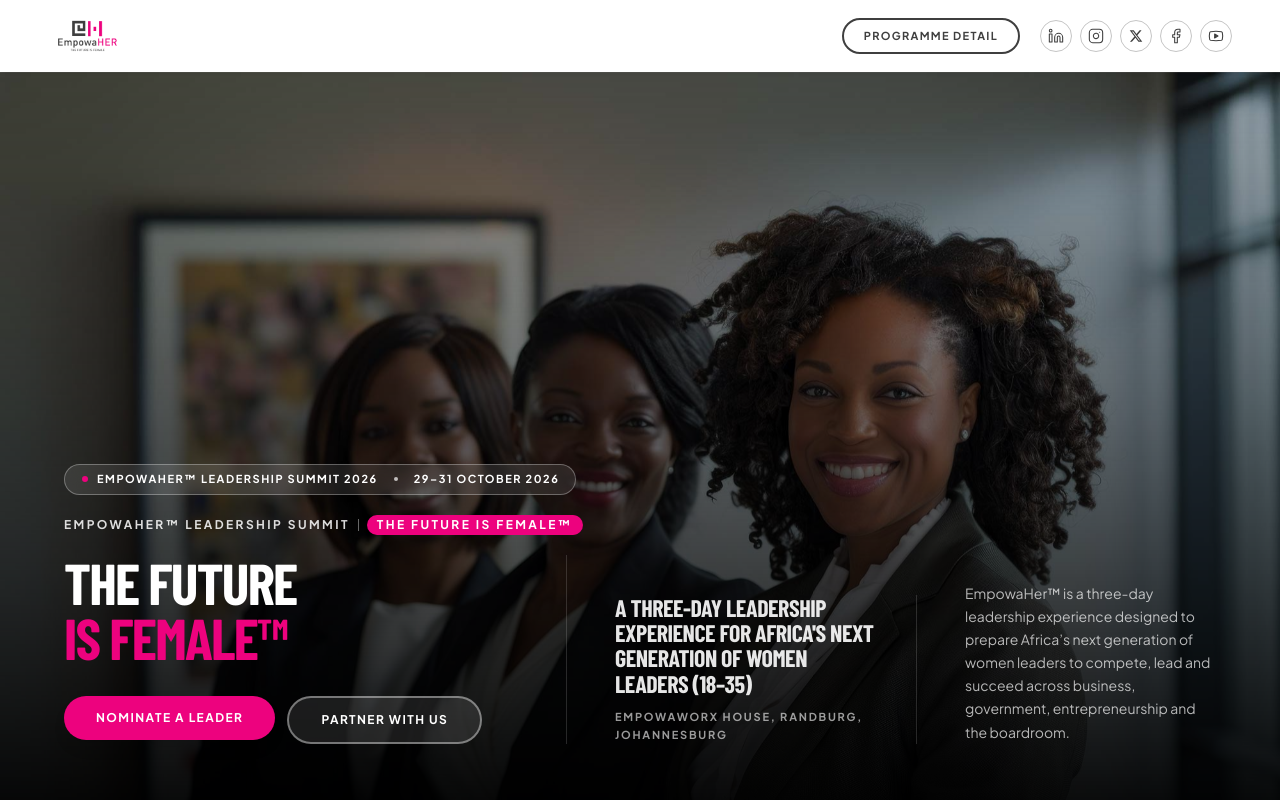
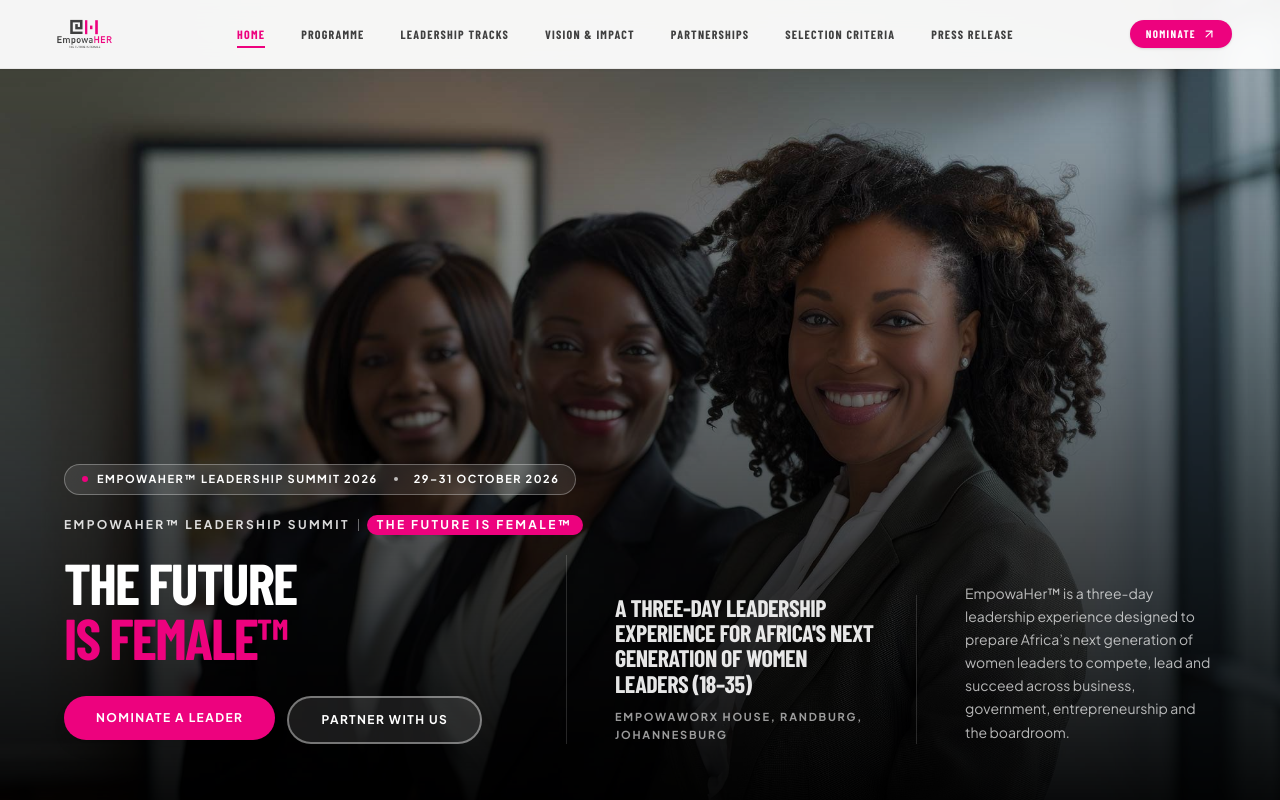
Before and after one commit to brandfocal/empowaher, a Next.js app: page / in a window 1280 px wide. Shown: the top 800 px of the page. Built offline with nearby package versions, Linux system fonts and the light colour scheme; a web font is replaced by a local one.

Commit message:
Raise hero image framing, add global BackToTop button, implement responsive site-wide navigation menu bar, and remove launching soon note from footer

```diff
--- a/src/app/layout.tsx
+++ b/src/app/layout.tsx
@@ -1,6 +1,7 @@
 import type { Metadata } from "next";
 import { Plus_Jakarta_Sans, Barlow_Condensed } from "next/font/google";
 import { ScrollObserver } from "@/components/ScrollObserver";
+import { BackToTop } from "@/components/BackToTop";
 import "./globals.css";
 
 const plusJakartaSans = Plus_Jakarta_Sans({
@@ -44,6 +45,7 @@
     >
       <body className="min-h-full flex flex-col">
         <ScrollObserver />
+        <BackToTop />
         {children}
       </body>
     </html>
--- /dev/null
+++ b/src/components/BackToTop.tsx
@@ -0,0 +1,42 @@
+"use client";
+
+import { useEffect, useState } from "react";
+import { usePathname } from "next/navigation";
+import { ArrowUp } from "lucide-react";
+
+export function BackToTop() {
+  const [showBackToTop, setShowBackToTop] = useState(false);
+  const pathname = usePathname();
+  const isProgrammePage = pathname?.startsWith("/programme");
+
+  useEffect(() => {
+    const handleScroll = () => {
+      setShowBackToTop(window.scrollY > 400);
+    };
+
+    handleScroll();
+    window.addEventListener("scroll", handleScroll, { passive: true });
+    return () => window.removeEventListener("scroll", handleScroll);
+  }, []);
+
+  const scrollToTop = () => {
+    window.scrollTo({ top: 0, behavior: "smooth" });
+  };
+
+  return (
+    <button
+      type="button"
+      aria-label="Back to top"
+      onClick={scrollToTop}
+      className={`fixed right-4 sm:right-6 z-50 flex h-10 w-10 sm:h-11 sm:w-11 items-center justify-center rounded-full bg-[#ed027e] text-white shadow-2xl transition-all duration-300 hover:scale-110 hover:bg-[#ed027e]/90 active:scale-95 ${
+        isProgrammePage ? "bottom-24 sm:bottom-20" : "bottom-6"
+      } ${
+        showBackToTop
+          ? "translate-y-0 opacity-100 pointer-events-auto"
+          : "translate-y-4 opacity-0 pointer-events-none"
+      }`}
+    >
+      <ArrowUp className="h-5 w-5" strokeWidth={2.5} />
+    </button>
+  );
+}
--- a/src/components/EmpowaHerComingSoon.tsx
+++ b/src/components/EmpowaHerComingSoon.tsx
@@ -128,7 +128,7 @@
               id="hero-parallax-img"
               src="/feature-image8.jpg"
               alt="EmpowaHer Leadership Summit"
-              className="h-full w-full object-cover object-[62%_4rem] sm:object-[60%_4.5rem] will-change-transform"
+              className="h-full w-full object-cover object-[62%_0.75rem] sm:object-[60%_1rem] lg:object-[60%_top] will-change-transform"
               style={{
                 transform: "translateY(0)",
                 transformOrigin: "top right",
--- a/src/components/EmpowaHerSummitHome.tsx
+++ b/src/components/EmpowaHerSummitHome.tsx
@@ -124,7 +124,7 @@
               id="hero-parallax-img"
               src="/feature-image8.jpg"
               alt="EmpowaHer Leadership Summit"
-              className="h-full w-full object-cover object-[62%_4rem] sm:object-[60%_4.5rem] will-change-transform"
+              className="h-full w-full object-cover object-[62%_0.75rem] sm:object-[60%_1rem] lg:object-[60%_top] will-change-transform"
               style={{
                 transform: "translateY(0)",
                 transformOrigin: "top right",
--- a/src/components/Footer.tsx
+++ b/src/components/Footer.tsx
@@ -131,7 +131,7 @@
       <div className="border-t border-white/10 bg-black px-5 py-8 text-white/60 md:px-12 lg:px-16">
         <div className="mx-auto flex max-w-[1200px] flex-col items-start justify-between gap-3 text-left text-xs font-semibold uppercase tracking-[0.12em] md:flex-row md:items-center">
           <div>
-            <span>© {new Date().getFullYear()} EMPOWAHER • AN EMPOWAWORX INITIATIVE • OFFICIAL WEBSITE LAUNCHING SOON.</span>
+            <span>© {new Date().getFullYear()} EMPOWAHER • AN EMPOWAWORX INITIATIVE</span>
           </div>
           <div className="flex items-center gap-1.5 transition-colors hover:text-[#ed027e]">
             <span>— EMPOWERING WOMEN. ENGINEERING THE FUTURE.</span>
--- a/src/components/Header.tsx
+++ b/src/components/Header.tsx
@@ -1,57 +1,163 @@
 "use client";
 
+import { useState } from "react";
 import Link from "next/link";
 import Image from "next/image";
+import { Menu, X, ArrowUpRight } from "lucide-react";
 import { SocialIcons } from "./SocialIcons";
 
 interface HeaderProps {
   currentPath?: string;
 }
 
+const navItems = [
+  { label: "Home", href: "/" },
+  { label: "Programme", href: "/programme" },
+  { label: "Leadership Tracks", href: "/leadership-programme" },
+  { label: "Vision & Impact", href: "/vision-and-impact" },
+  { label: "Partnerships", href: "/partnerships" },
+  { label: "Selection Criteria", href: "/selection-criteria" },
+  { label: "Press Release", href: "/press-release" },
+];
+
 export function Header({ currentPath = "/" }: HeaderProps) {
-  const isHomePage = currentPath === "/";
+  const [mobileMenuOpen, setMobileMenuOpen] = useState(false);
+
+  const isActive = (href: string) => {
+    if (href === "/") {
+      return currentPath === "/";
+    }
+    return currentPath.startsWith(href);
+  };
 
   return (
-    <header className="absolute inset-x-0 top-0 z-20 flex items-center justify-between gap-4 bg-white px-5 py-2 shadow-sm sm:px-8 sm:py-2.5 md:px-12">
+    <header className="absolute inset-x-0 top-0 z-40 w-full border-b border-black/[0.06] bg-white/95 backdrop-blur-md shadow-xs">
+      <div className="mx-auto flex max-w-[1440px] items-center justify-between gap-4 px-4 py-2 sm:px-8 sm:py-2.5 md:px-12">
+        {/* Brand Logo */}
         <Link
           href="/"
           aria-label="EmpowaHer Home"
-        className="flex items-center transition-opacity hover:opacity-90"
+          className="flex shrink-0 items-center transition-opacity hover:opacity-90"
+          onClick={() => setMobileMenuOpen(false)}
         >
           <Image
             src="/empowaher-logo.png"
             alt="EmpowaHer Logo"
             width={360}
             height={96}
-          className="h-10 w-auto object-contain sm:h-12 md:h-[52px]"
+            className="h-9 w-auto object-contain sm:h-11 md:h-12"
             priority
           />
         </Link>
 
-      <div className="flex items-center gap-3 text-[0.625rem] font-semibold uppercase tracking-[0.12em] sm:gap-5 sm:text-[0.6875rem]">
-        {isHomePage ? (
-          <a
-            href="#programme"
-            className="block rounded-full border-2 border-[#3f3f3f] px-3.5 py-1.5 font-bold text-[#3f3f3f] transition-all hover:border-[#ed027e] hover:bg-[#ed027e] hover:text-white sm:px-5 sm:py-2"
+        {/* Desktop Navigation Menu Bar */}
+        <nav
+          aria-label="Desktop primary navigation"
+          className="hidden items-center gap-1 xl:gap-2 lg:flex"
         >
-            <span>Programme Detail</span>
-          </a>
-        ) : (
+          {navItems.map((item) => {
+            const active = isActive(item.href);
+            return (
+              <Link
+                key={item.href}
+                href={item.href}
+                className={`relative px-2.5 py-1.5 font-heading text-[0.6875rem] font-bold uppercase tracking-[0.1em] transition-all xl:px-3.5 xl:text-xs ${
+                  active
+                    ? "text-[#ed027e]"
+                    : "text-[#3f3f3f] hover:text-[#ed027e]"
+                }`}
+              >
+                <span>{item.label}</span>
+                {active && (
+                  <span
+                    aria-hidden="true"
+                    className="absolute inset-x-2.5 bottom-0 h-[2px] bg-[#ed027e] xl:inset-x-3.5"
+                  />
+                )}
+              </Link>
+            );
+          })}
+        </nav>
+
+        {/* Right CTA & Controls */}
+        <div className="flex items-center gap-2 sm:gap-3.5">
+          <Link
+            href="/nominate"
+            className="hidden sm:inline-flex items-center justify-center gap-1.5 rounded-full bg-[#ed027e] px-4 py-1.5 font-heading text-[0.625rem] sm:text-[0.6875rem] font-bold uppercase tracking-[0.12em] text-white shadow-sm transition-all duration-200 hover:scale-[1.03] hover:bg-[#ed027e]/90 active:scale-95"
+          >
+            <span>Nominate</span>
+            <ArrowUpRight className="h-3.5 w-3.5" />
+          </Link>
+
+          <div className="hidden 2xl:block">
+            <SocialIcons compact variant="dark" />
+          </div>
+
+          {/* Mobile Menu Button */}
+          <button
+            type="button"
+            onClick={() => setMobileMenuOpen((prev) => !prev)}
+            aria-expanded={mobileMenuOpen}
+            aria-label={mobileMenuOpen ? "Close navigation menu" : "Open navigation menu"}
+            className="inline-flex h-9 w-9 items-center justify-center rounded-full border border-[#3f3f3f]/20 text-[#3f3f3f] transition-colors hover:border-[#ed027e] hover:text-[#ed027e] focus:outline-none focus:ring-2 focus:ring-[#ed027e] lg:hidden"
+          >
+            {mobileMenuOpen ? <X size={18} /> : <Menu size={18} />}
+          </button>
+        </div>
+      </div>
+
+      {/* Mobile Navigation Drawer */}
+      {mobileMenuOpen && (
+        <div className="border-t border-black/[0.08] bg-white px-5 py-5 shadow-xl lg:hidden">
+          <nav aria-label="Mobile navigation" className="flex flex-col gap-1">
+            {navItems.map((item) => {
+              const active = isActive(item.href);
+              return (
+                <Link
+                  key={item.href}
+                  href={item.href}
+                  onClick={() => setMobileMenuOpen(false)}
+                  className={`flex items-center justify-between border-b border-black/[0.04] py-3 font-heading text-xs font-bold uppercase tracking-[0.12em] transition-colors ${
+                    active
+                      ? "text-[#ed027e]"
+                      : "text-[#3f3f3f] hover:text-[#ed027e]"
+                  }`}
+                >
+                  <span>{item.label}</span>
+                  {active && (
+                    <span className="h-1.5 w-1.5 rounded-full bg-[#ed027e]" />
+                  )}
+                </Link>
+              );
+            })}
+          </nav>
+
+          <div className="mt-5 flex flex-col gap-3">
+            <Link
+              href="/nominate"
+              onClick={() => setMobileMenuOpen(false)}
+              className="flex w-full items-center justify-center gap-2 rounded-full bg-[#ed027e] py-3 text-center font-heading text-xs font-bold uppercase tracking-[0.12em] text-white shadow-md"
+            >
+              <span>Nominate a Leader</span>
+              <ArrowUpRight className="h-4 w-4" />
+            </Link>
+
             <a
               href="/EmpowaHER-Programme-2026.pdf"
               download="EmpowaHER-Programme-2026.pdf"
               target="_blank"
               rel="noopener noreferrer"
-            className="block rounded-full border-2 border-[#3f3f3f] px-3.5 py-1.5 font-bold text-[#3f3f3f] transition-all hover:border-[#ed027e] hover:bg-[#ed027e] hover:text-white sm:px-5 sm:py-2"
+              className="flex w-full items-center justify-center gap-2 rounded-full border border-[#3f3f3f]/30 py-2.5 text-center font-heading text-xs font-bold uppercase tracking-[0.12em] text-[#3f3f3f] hover:border-[#ed027e] hover:text-[#ed027e]"
             >
-            <span>Programme Detail</span>
+              <span>Download Programme (PDF)</span>
             </a>
-        )}
 
-        <div className="hidden sm:block">
+            <div className="mt-2 flex justify-center">
               <SocialIcons compact variant="dark" />
             </div>
           </div>
+        </div>
+      )}
     </header>
   );
 }
```
Also changed, not shown: src/components/EmpowaHerProgramme.tsx (+1 -15 lines). Lines whose indentation alone changed are shown as unchanged.
